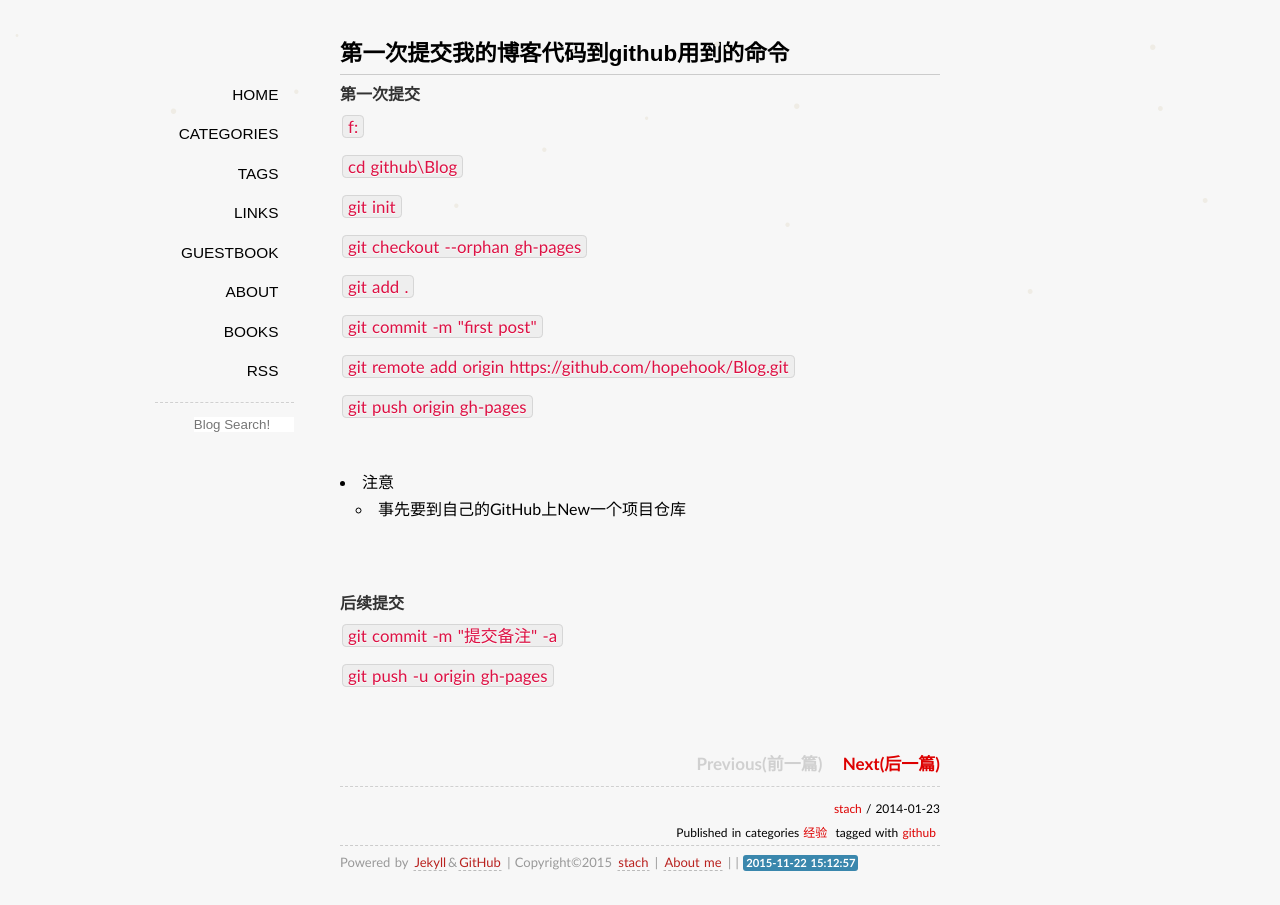
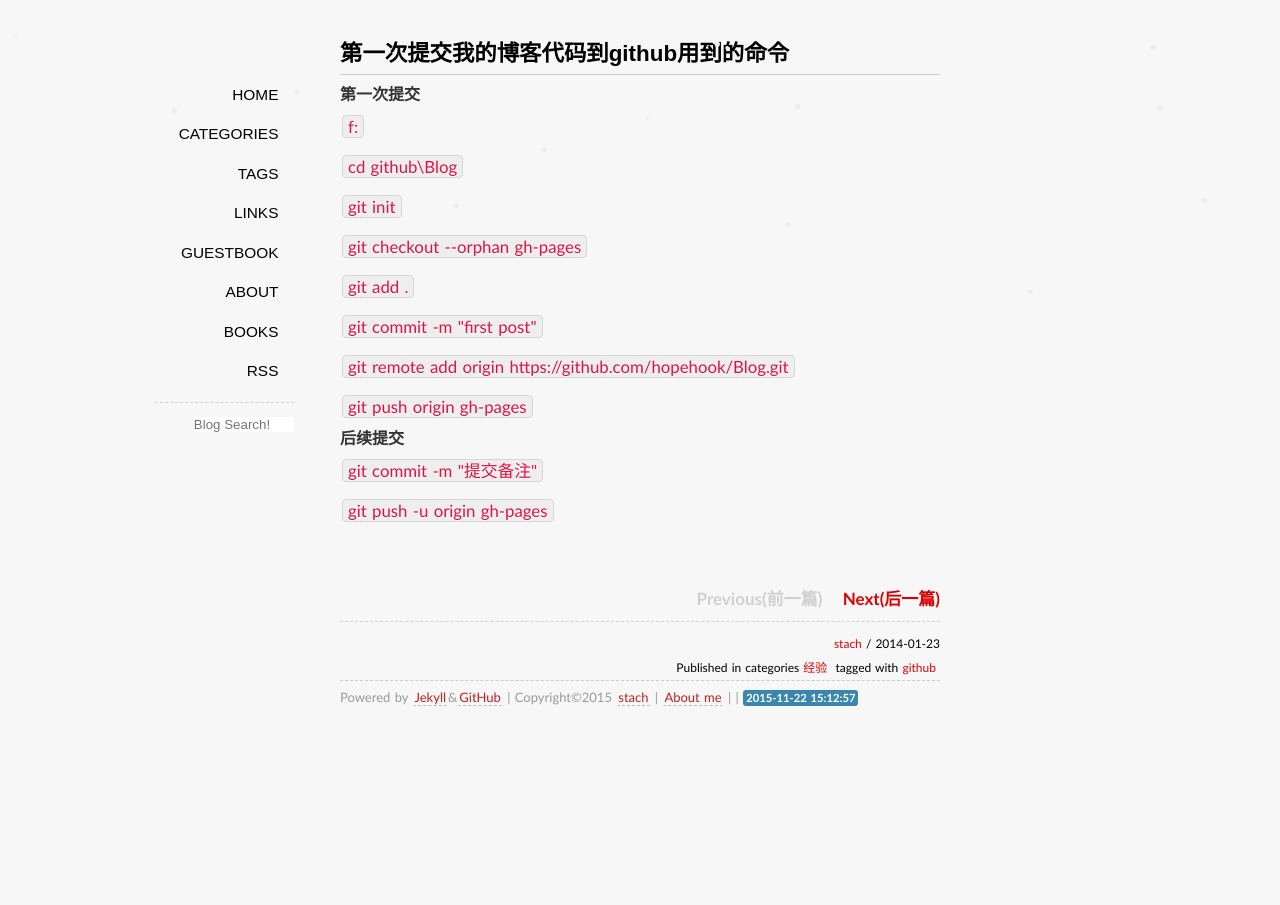
Before and after one commit to hopehook/HopeHook.com, a Jekyll site: the page built from _posts/2014-01-23-first_commit_myblog_to_github.md, in a window 1280 px wide. Built offline with Jekyll 4.4.1, drawn with Linux system fonts in a browser that asks for light colours; some web fonts are replaced; Markdown is read by kramdown in place of the engine named in the settings; comment, search, counter and statistics services are not loaded.

Commit message:
Update 2014-01-23-first_commit_myblog_to_github.md

```diff
--- a/_posts/2014-01-23-first_commit_myblog_to_github.md
+++ b/_posts/2014-01-23-first_commit_myblog_to_github.md
@@ -25,22 +25,10 @@ tags: github
 
 `git push origin gh-pages`
 
-<br />
-<ul>
- <li>注意
-     <ul>
-     <li>事先要到自己的GitHub上New一个项目仓库</li>
-    </ul>
- </li>
-</ul>
-
-
-<br />
-<br />
 
 
 ####后续提交
 
-`git commit -m "提交备注" -a`
+`git commit -m "提交备注"`
 
 `git push -u origin gh-pages`
```
